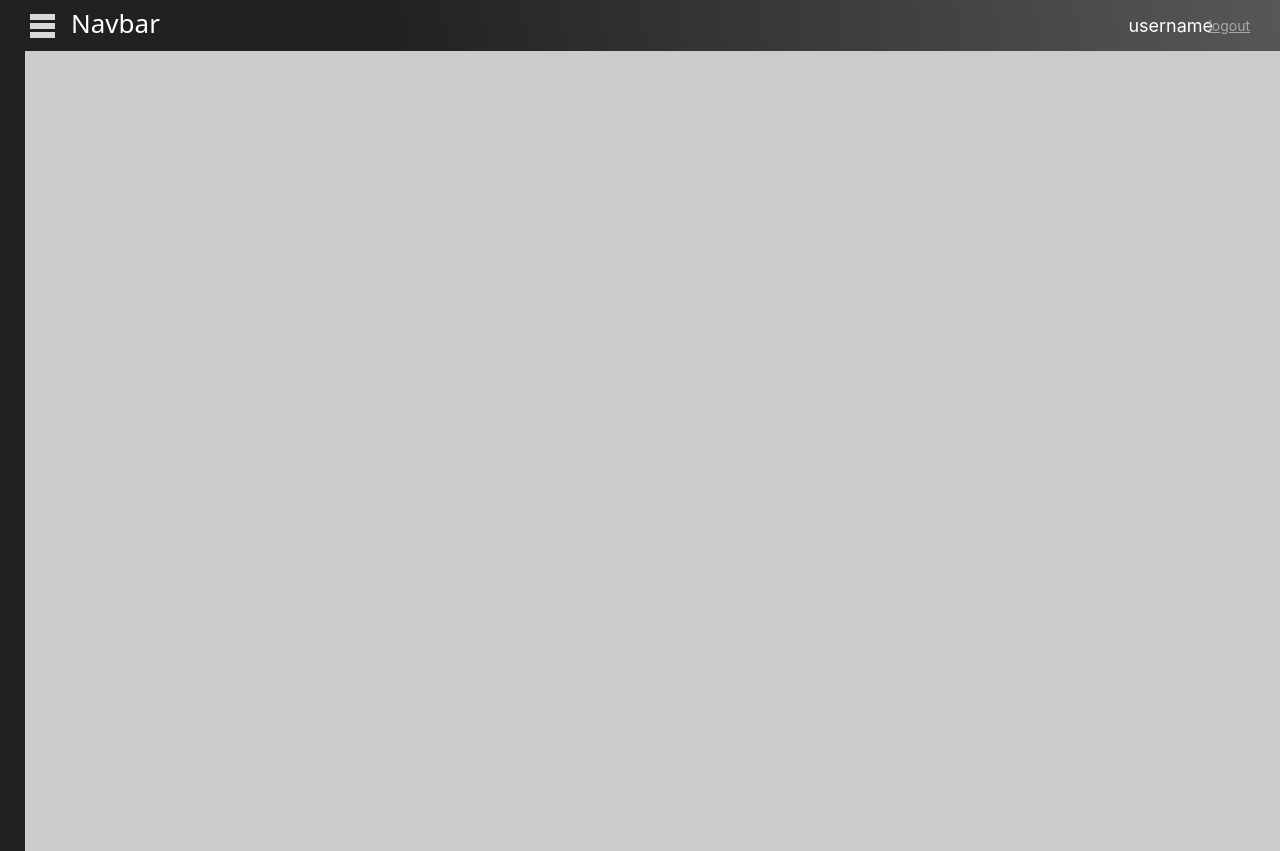
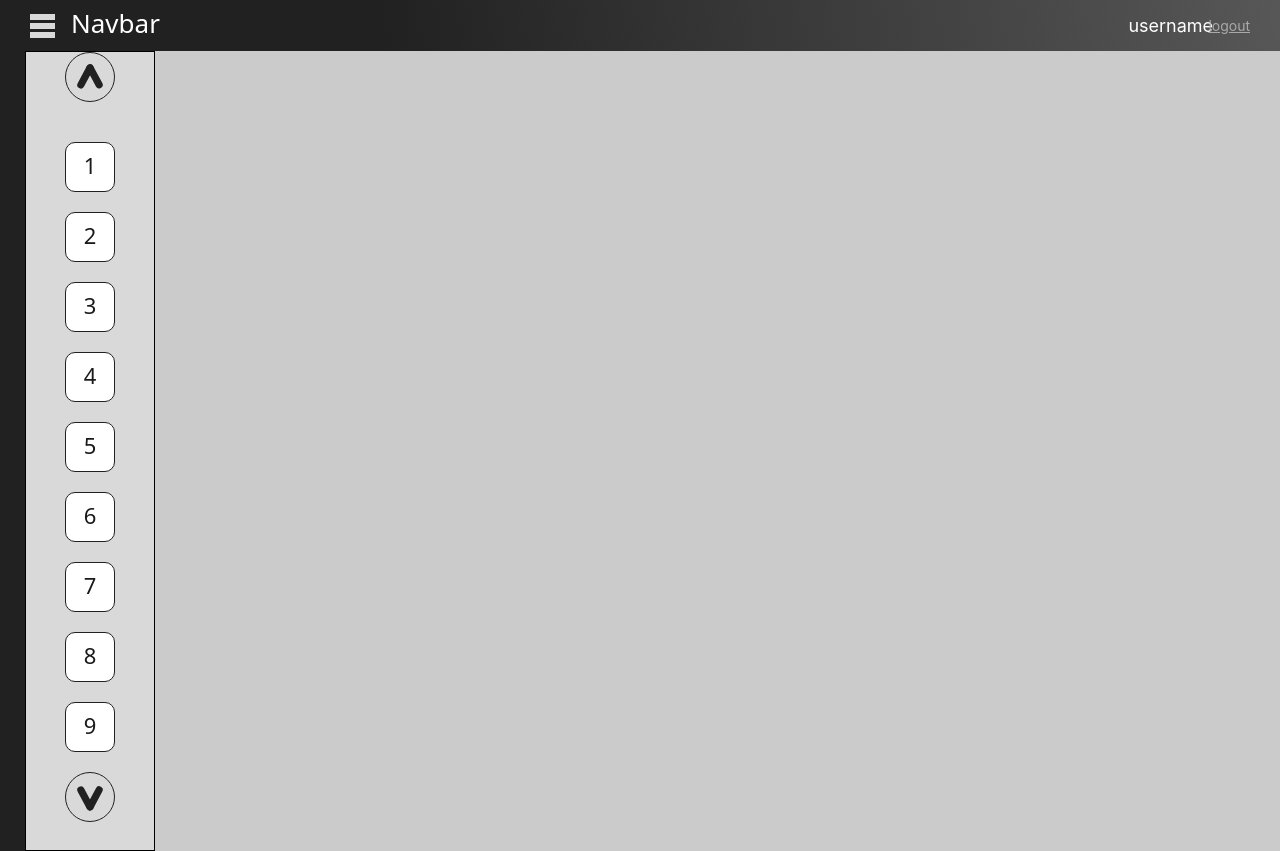
Before and after one commit to Skurik-SA/front_end_tests, a React (Create React App) app: page /homepage/test in a window 1280 px wide. Built offline with nearby package versions, Linux system fonts and the light colour scheme.

Commit message:
Making TestPage

```diff
--- a/src/components/AppRouter.jsx
+++ b/src/components/AppRouter.jsx
@@ -3,6 +3,7 @@ import Layout from "./Layout";
 import LoginPage from "../pages/LoginPage/LoginPage";
 import RegistrationPage from "../pages/RegistrationPage/RegistrationPage";
 import SimplePage from "../pages/SimplePage";
+import TestPage from "../pages/TestPage/TestPage";
 
 
 
@@ -16,6 +17,7 @@ const AppRouter = () => {
                 </Route>
                 <Route path='/homepage' element={<Layout/>}>
                     <Route path='simple_page' element={<SimplePage/>}/>
+                    <Route path='test' element={<TestPage/>}/>
                 </Route>
             </Routes>
     )
--- /dev/null
+++ b/src/components/PaginationButton/PaginationButton.js
@@ -0,0 +1,25 @@
+import pagBtn from "./PaginationButton.module.css"
+import {useState} from "react";
+
+const PaginationButton = ({children, activeTask}) => {
+    // , isSaved, setIsSaved, isActive, setIsActive
+    let rootClasses = [pagBtn.PaginationButtonMainStyle]
+    // const [isSaved, setIsSaved] = useState(false)
+    const [isActive, setIsActive] = useState(false)
+
+    if (isActive) {
+        rootClasses.push(pagBtn.active)
+        console.log(activeTask)
+    }
+    else {
+        rootClasses = [pagBtn.PaginationButtonMainStyle]
+    }
+
+    return (
+        <div className={rootClasses.join(' ')} onClick={() => {isActive ? setIsActive(false) : setIsActive(true)}}>
+            <p>{children}</p>
+        </div>
+    )
+}
+
+export default PaginationButton
--- /dev/null
+++ b/src/components/PaginationButton/PaginationButton.module.css
@@ -0,0 +1,28 @@
+.PaginationButtonMainStyle {
+    box-sizing: border-box;
+    width: 50px;
+    height: 50px;
+    background: #FFFFFF;
+    border: 1px solid #212121;
+    border-radius: 10px;
+    color: black;
+    padding-top: 6px;
+    font-size: 22px;
+    margin-top: 20px;
+    user-select: none;
+    cursor: pointer;
+}
+
+.PaginationButtonMainStyle.saved {
+    background: #767676;
+    color: white;
+}
+
+.PaginationButtonMainStyle.active {
+    background: #212121;
+    color: white;
+}
+
+p {
+    opacity: 0.9;
+}
--- /dev/null
+++ b/src/pages/TestPage/TestPage.css
@@ -0,0 +1,12 @@
+.TestPageLeftControlPanel {
+    background: #D9D9D9;
+    display: flex;
+    flex-direction: column;
+    min-width: 130px;
+    min-height: 100vh;
+    margin-left: 25px;
+    box-sizing: border-box;
+    border: 1px solid #000000;
+    align-items: center;
+    gap: 20px;
+}
--- a/src/pages/TestPage/TestPage.jsx
+++ b/src/pages/TestPage/TestPage.jsx
@@ -1,9 +1,50 @@
+import {useState} from "react";
+import "./TestPage.css"
+import PaginationButton from "../../components/PaginationButton/PaginationButton";
+
 const TestPage = () => {
+
+    const [tasksNumbber, setTasksNumber] = useState([1, 2, 3, 4, 5, 6, 7, 8, 9])
+    // const [boolTasks, setBoolTasks] = useState([false, false, false, false, false, false, false, false, false])
+    const [isActive, setIsActive] = useState(true)
+
+    const makeAction = () => {
+        console.log("asd")
+    }
+    // isSaved={isSaved} setIsSaved={setIsSaved} isActive={isActive} setIsActive={setIsActive}
     return (
         <>
             <div>
-                Test Page
-                PAGE
+                <div className="TestPageLeftControlPanel">
+                    <div>
+                        <div>
+                            <svg width="50" height="50" viewBox="0 0 50 50" fill="none" xmlns="http://www.w3.org/2000/svg">
+                                <rect x="0.5" y="0.5" width="49" height="49" rx="24.5" fill="#D9D9D9" stroke="#212121"/>
+                                <rect x="11" y="34.4158" width="26.3914" height="7.19767" rx="3.59883" transform="rotate(-62 11 34.4158)" fill="#212121"/>
+                                <rect x="32.6448" y="37.6814" width="26.3914" height="7.19767" rx="3.59883" transform="rotate(-118 32.6448 37.6814)" fill="#212121"/>
+                            </svg>
+                        </div>
+                    </div>
+                    <div>
+                        {tasksNumbber.map((taskNumber) =>
+                            <div key={taskNumber}>
+                                <PaginationButton activeTask={isActive}>
+                                    {taskNumber}
+                                </PaginationButton>
+                            </div>
+                        )}
+
+                    </div>
+                    <div>
+                        <div>
+                            <svg width="50" height="50" viewBox="0 0 50 50" fill="none" xmlns="http://www.w3.org/2000/svg">
+                                <rect x="0.5" y="0.5" width="49" height="49" rx="24.5" fill="#D9D9D9" stroke="#212121"/>
+                                <rect x="39" y="16.3792" width="26.3914" height="7.19767" rx="3.59883" transform="rotate(118 39 16.3792)" fill="#212121"/>
+                                <rect x="17.3552" y="13.1135" width="26.3914" height="7.19767" rx="3.59883" transform="rotate(62 17.3552 13.1135)" fill="#212121"/>
+                            </svg>
+                        </div>
+                    </div>
+                </div>
             </div>
         </>
     )
```
